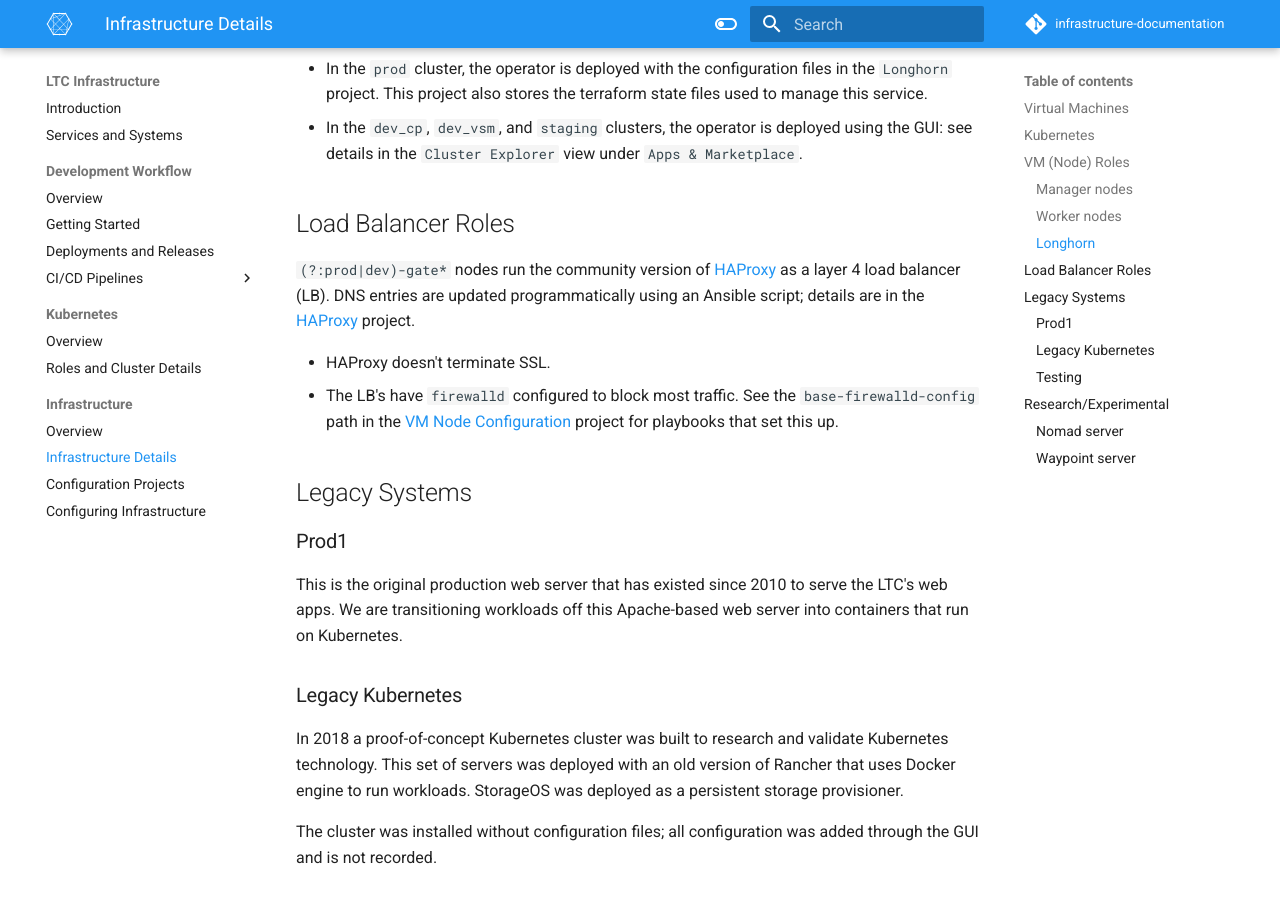
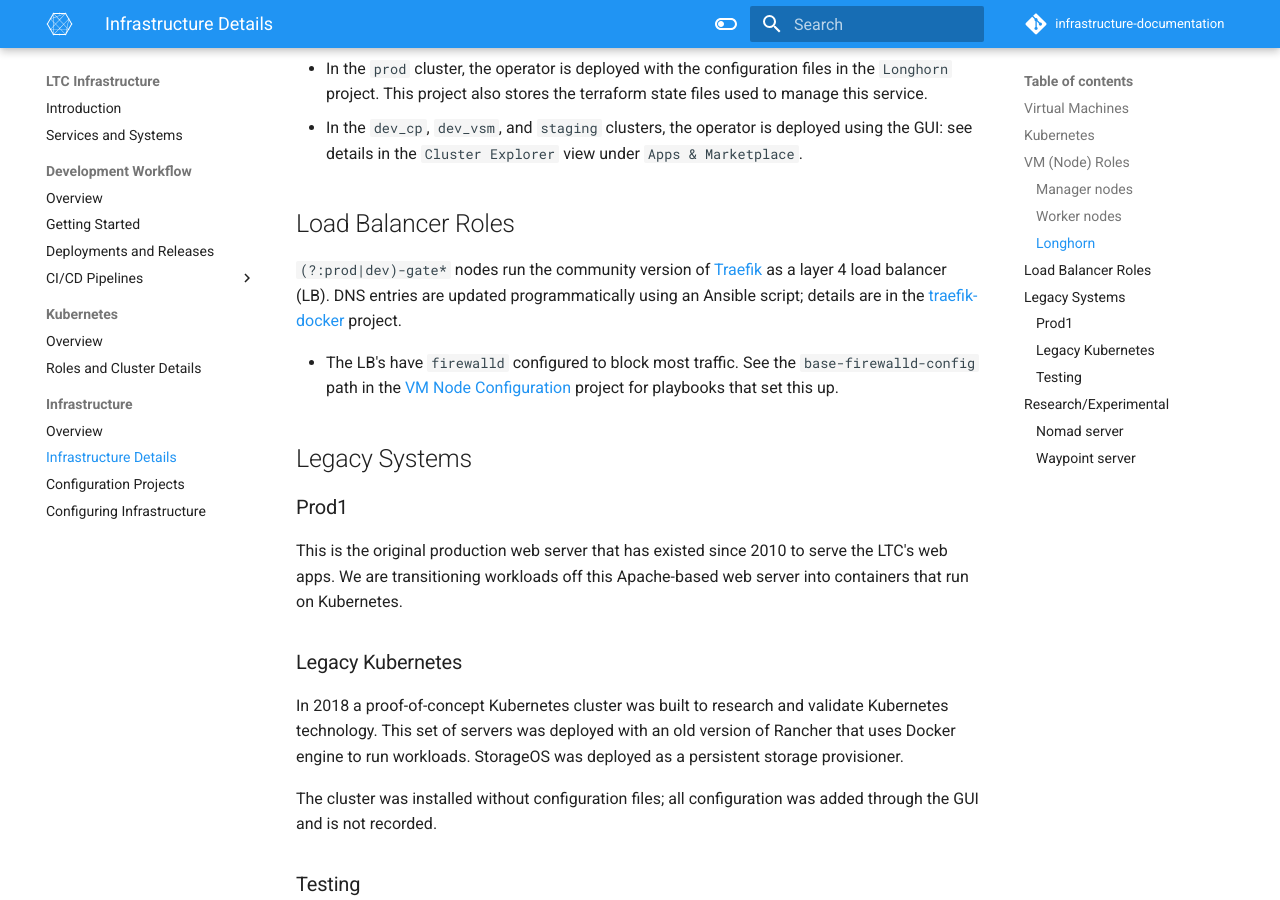
Before and after one commit to bcit-ltc/infrastructure-documentation, an MkDocs documentation site: the page built from docs/infrastructure/infrastructure-details.md, in a window 1280 px wide and 900 px high, scrolled down 1660 px. Built offline with MkDocs 1.6.1 and Material for MkDocs 9.7.7, drawn with Linux system fonts in a browser that asks for light colours.

Commit message:
fix: updates load balancer info with Traefik

```diff
--- a/docs/infrastructure/infrastructure-details.md
+++ b/docs/infrastructure/infrastructure-details.md
@@ -50,9 +50,8 @@
 
 ## Load Balancer Roles
 
-`(?:prod|dev)-gate*` nodes run the community version of [HAProxy](http://www.haproxy.org/) as a layer 4 load balancer (LB). DNS entries are updated programmatically using an Ansible script; details are in the [HAProxy](https://issues.ltc.bcit.ca/ltc-infrastructure/haproxy) project.
+`(?:prod|dev)-gate*` nodes run the community version of [Traefik](https://traefik.io/) as a layer 4 load balancer (LB). DNS entries are updated programmatically using an Ansible script; details are in the [traefik-docker](https://issues.ltc.bcit.ca/ltc-infrastructure/traefik-docker) project.
 
-* HAProxy doesn't terminate SSL.
 * The LB's have `firewalld` configured to block most traffic. See the `base-firewalld-config` path in the [VM Node Configuration](https://issues.ltc.bcit.ca/ltc-infrastructure/vm-node-configuration) project for playbooks that set this up.
 
 ## Legacy Systems
```
